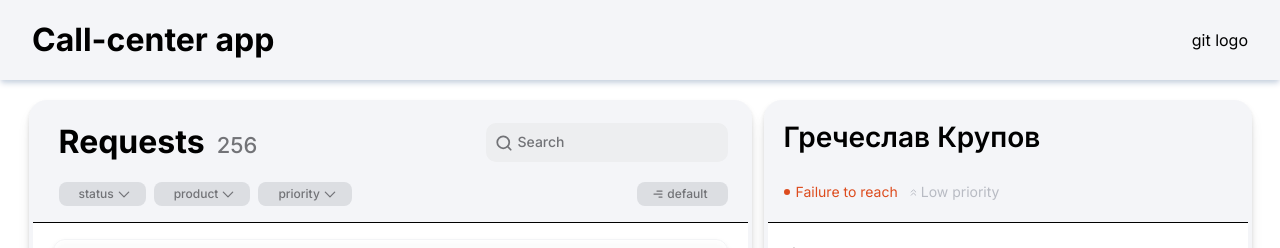
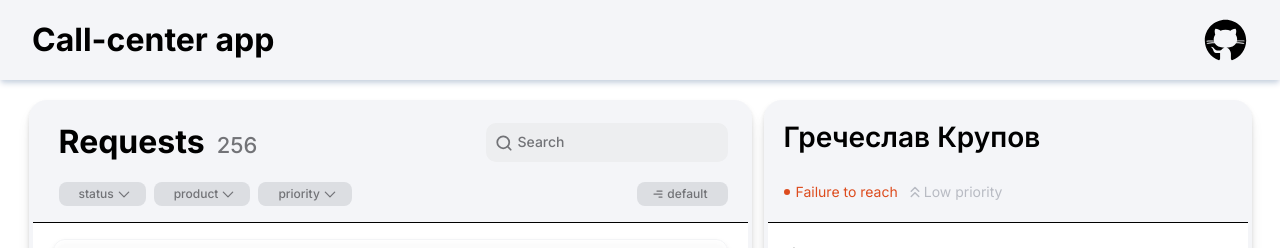
Before and after one commit to AndyDev01/Call-center-app, a React (Vite) app: page / in a window 1280 px wide. Shown: the top 248 px of the page. Built offline with nearby package versions, Linux system fonts and the light colour scheme.

Commit message:
refactoring, add github link

```diff
--- a/src/components/Header/Header.jsx
+++ b/src/components/Header/Header.jsx
@@ -1,3 +1,5 @@
+import { GitHubIcon } from "../../icons/GitHubIcon";
+
 const Header = () => {
     return (
       <header className="flex items-center justify-between w-100% bg-[#F4F5F8] h-20 shadow-slate-300 shadow-md px-8">
@@ -5,7 +7,7 @@
           Call-center app
         </h1>
         <div>
-          git logo
+          <a href="https://github.com/AndyDev01/Call-center-app" target="blank"><GitHubIcon/></a>
         </div>
       </header>
     )
--- a/src/components/Info/Client.jsx
+++ b/src/components/Info/Client.jsx
@@ -8,7 +8,7 @@
       <div className="flex gap-3 items-center pl-8 mt-6 pt pb-5">
         <Status />
         <div className=" flex items-center gap-1 font-light text-sm text-[#B8BBC3]">
-          <PriorityIcon /> Low priority
+          <PriorityIcon size='md'/> Low priority
         </div>
       </div>
     </>
--- a/src/components/Info/Order.jsx
+++ b/src/components/Info/Order.jsx
@@ -9,10 +9,10 @@
   return (
     <>
       <div className="flex items-center gap-2 mt-9 mb-3">
-        <DateIcon size={"lg"} />
+        <DateIcon size="lg" />
         <h2 className="font-bold text-xl">Order</h2>
       </div>
-      <div className="h-[140px] px-[14px] py-3 bg-white/80 drop-shadow-md border border-gray-100 rounded-[12px]">
+      <div className="px-[14px] py-3 bg-white/80 drop-shadow-md border border-gray-100 rounded-[12px]">
         <p className="font-medium text-xs mb-2">Contacts</p>
         <div className="flex items-center gap-4 font-medium text-sm flex-wrap">
           <div className="flex items-center gap-[6px] ">
--- /dev/null
+++ b/src/components/Requests/Filters.jsx
@@ -0,0 +1,26 @@
+import { ArrowDownIcon } from "../../icons/ArrowDownIcon";
+import { SortIcon } from "../../icons/SortIcon";
+import { Badge } from "../Header/Badge";
+
+const Filters = () => {
+  return (
+    <div className="flex items-center justify-between pl-[6px]">
+      <div className="flex gap-2">
+        <Badge icon={<ArrowDownIcon />} iconPosition={"right"}>
+          status
+        </Badge>
+        <Badge icon={<ArrowDownIcon />} iconPosition={"right"}>
+          product
+        </Badge>
+        <Badge icon={<ArrowDownIcon />} iconPosition={"right"}>
+          priority
+        </Badge>
+      </div>
+      <Badge icon={<SortIcon />} iconPosition={"left"}>
+        default
+      </Badge>
+    </div>
+  );
+};
+
+export default Filters;
--- /dev/null
+++ b/src/components/Requests/Head.jsx
@@ -0,0 +1,23 @@
+import { SearchIcon } from "../../icons/SearchIcon";
+
+const Head = () => {
+  return (
+    <div className="pt-[18px] pb-4 pl-[6px] flex  items-center justify-between ">
+      <div className="flex items-baseline ">
+        <h1 className="text-[2rem] font-bold mr-3">Requests</h1>
+        <div className="text-[1.37rem] font-medium text- text-[#727377]">
+          256
+        </div>
+      </div>
+      <div className="relative">
+        <SearchIcon className=" absolute left-[10px] top-1 translate-y-1/2" />
+        <input
+          placeholder="Search"
+          className=" inline-block bg-[#EDEEF0] placeholder-[#727377] font-medium text-sm rounded-[10px] py-[9.5px] pl-8 outline-none"
+        />
+      </div>
+    </div>
+  );
+};
+
+export default Head
--- a/src/components/Requests/Item.jsx
+++ b/src/components/Requests/Item.jsx
@@ -1,3 +1,4 @@
+
 import { CardIcon } from "../../icons/CardIcon";
 import { DateIcon } from "../../icons/DateIcon";
 import { MailIcon } from "../../icons/MailIcon";
@@ -13,13 +14,11 @@
         <Status/>
       </div>
       <ul className="flex items-center gap-3 text-[#B8BBC3]  text-[11px] font-normal">
-
-        <li> <div className="flex items-center gap-1"><DateIcon size={'sm'}/> 21.02.2023</div> </li>
-        <li> <div className="flex items-center gap-1"><CardIcon size={'sm'}/> Apple Card</div> </li>
+        <li> <div className="flex items-center gap-1"><DateIcon size='sm'/> 21.02.2023</div> </li>
+        <li> <div className="flex items-center gap-1"><CardIcon size='sm'/> Apple Card</div> </li>
         <li> <div className="flex items-center gap-1"><PhoneIcon/> 341-59-15</div> </li>
         <li> <div className="flex items-center gap-1"><MailIcon/> coolmail@mail.com</div> </li>
-        <li> <div className="flex items-center gap-1"><PriorityIcon/> High</div> </li>
-
+        <li> <div className="flex items-center gap-1"><PriorityIcon size='sm'/> High</div> </li>
       </ul>
     </div>
   );
--- a/src/components/Requests/Requests.jsx
+++ b/src/components/Requests/Requests.jsx
@@ -1,7 +1,5 @@
-import {  ArrowDownIcon } from "../../icons/ArrowDownIcon";
-import { SearchIcon } from "../../icons/SearchIcon";
-import { SortIcon } from "../../icons/SortIcon";
-import { Badge } from "../Header/Badge";
+import Filters from "./Filters";
+import Head from "./Head";
 import RequestsList from "./RequestsList";
 
 
@@ -9,37 +7,8 @@
   return (
     <section className="max-w-[723px] h-[785px]  bg-[#F4F5F8] rounded-[18px] flex-grow shadow-lg drop-shadow-md">
       <div className="px-6">
-        <div className="pt-[18px] pb-4 pl-[6px] flex  items-center justify-between ">
-          <div className="flex items-baseline ">
-            <h1 className="text-[2rem] font-bold mr-3">Requests</h1>
-            <div className="text-[1.37rem] font-medium text- text-[#727377]">
-              256
-            </div>
-          </div>
-          <div className="relative">
-            <SearchIcon className=" absolute left-[10px] top-1 translate-y-1/2" />
-            <input
-              placeholder="Search"
-              className=" inline-block bg-[#EDEEF0] placeholder-[#727377] font-medium text-sm rounded-[10px] py-[9.5px] pl-8 outline-none"
-            />
-          </div>
-        </div>
-        <div className="flex items-center justify-between pl-[6px]">
-          <div className="flex gap-2">
-            <Badge icon={<ArrowDownIcon />} iconPosition={"right"}>
-              status
-            </Badge>
-            <Badge icon={<ArrowDownIcon />} iconPosition={"right"}>
-              product
-            </Badge>
-            <Badge icon={<ArrowDownIcon />} iconPosition={"right"}>
-              priority
-            </Badge>
-          </div>
-          <Badge icon={<SortIcon />} iconPosition={"left"}>
-            default
-          </Badge>
-        </div>
+        <Head/>
+        <Filters/>
       </div>
       <RequestsList/>
     </section>
--- /dev/null
+++ b/src/icons/GitHubIcon.jsx
@@ -0,0 +1,13 @@
+export function GitHubIcon() {
+  return (
+    <svg
+      xmlns="http://www.w3.org/2000/svg"
+      viewBox="0 0 50 50"
+      width="45px"
+      height="45px"
+    >
+      {" "}
+      <path d="M17.791,46.836C18.502,46.53,19,45.823,19,45v-5.4c0-0.197,0.016-0.402,0.041-0.61C19.027,38.994,19.014,38.997,19,39 c0,0-3,0-3.6,0c-1.5,0-2.8-0.6-3.4-1.8c-0.7-1.3-1-3.5-2.8-4.7C8.9,32.3,9.1,32,9.7,32c0.6,0.1,1.9,0.9,2.7,2c0.9,1.1,1.8,2,3.4,2 c2.487,0,3.82-0.125,4.622-0.555C21.356,34.056,22.649,33,24,33v-0.025c-5.668-0.182-9.289-2.066-10.975-4.975 c-3.665,0.042-6.856,0.405-8.677,0.707c-0.058-0.327-0.108-0.656-0.151-0.987c1.797-0.296,4.843-0.647,8.345-0.714 c-0.112-0.276-0.209-0.559-0.291-0.849c-3.511-0.178-6.541-0.039-8.187,0.097c-0.02-0.332-0.047-0.663-0.051-0.999 c1.649-0.135,4.597-0.27,8.018-0.111c-0.079-0.5-0.13-1.011-0.13-1.543c0-1.7,0.6-3.5,1.7-5c-0.5-1.7-1.2-5.3,0.2-6.6 c2.7,0,4.6,1.3,5.5,2.1C21,13.4,22.9,13,25,13s4,0.4,5.6,1.1c0.9-0.8,2.8-2.1,5.5-2.1c1.5,1.4,0.7,5,0.2,6.6c1.1,1.5,1.7,3.2,1.6,5 c0,0.484-0.045,0.951-0.11,1.409c3.499-0.172,6.527-0.034,8.204,0.102c-0.002,0.337-0.033,0.666-0.051,0.999 c-1.671-0.138-4.775-0.28-8.359-0.089c-0.089,0.336-0.197,0.663-0.325,0.98c3.546,0.046,6.665,0.389,8.548,0.689 c-0.043,0.332-0.093,0.661-0.151,0.987c-1.912-0.306-5.171-0.664-8.879-0.682C35.112,30.873,31.557,32.75,26,32.969V33 c2.6,0,5,3.9,5,6.6V45c0,0.823,0.498,1.53,1.209,1.836C41.37,43.804,48,35.164,48,25C48,12.318,37.683,2,25,2S2,12.318,2,25 C2,35.164,8.63,43.804,17.791,46.836z" />
+    </svg>
+  );
+}
--- a/src/icons/PriorityIcon.jsx
+++ b/src/icons/PriorityIcon.jsx
@@ -1,4 +1,5 @@
-export function PriorityIcon() {
+export function PriorityIcon({ size }) {
+  if ((size === "sm")) {
     return (
       <svg
         width="7"
@@ -16,3 +17,23 @@
       </svg>
     );
   }
+  if ((size === "md")) {
+    return (
+      <svg
+        width="10"
+        height="12"
+        viewBox="0 0 10 12"
+        fill="none"
+        xmlns="http://www.w3.org/2000/svg"
+      >
+        <path
+          d="M8.75 5.25L5 1.5L1.25 5.25M8.75 10.5L5 6.75L1.25 10.5"
+          stroke="#B8BBC3"
+          strokeWidth="1.5"
+          strokeLinecap="round"
+          strokeLinejoin="round"
+        />
+      </svg>
+    );
+  }
+}
```
Also changed, not shown: src/components/Requests/RequestsList.jsx (+20 -21 lines). Lines whose indentation alone changed are shown as unchanged.
